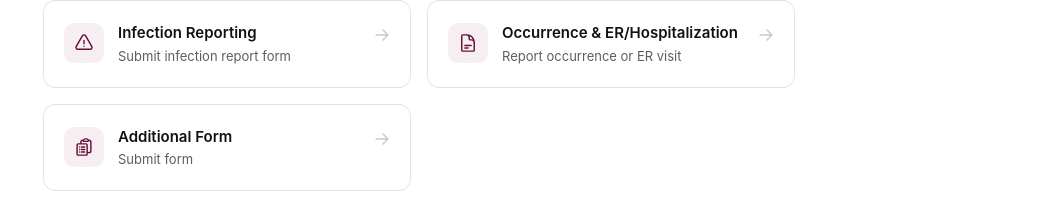
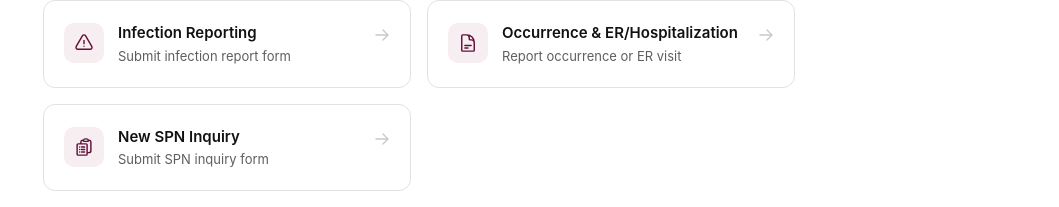
Before and after one commit to wellboundSig/hub, a plain HTML site: page index.html in a window 1280 px wide. Shown: the part 154-361 px from the top of the page, without its empty margins (221-1280 px from the left). Drawn offline with Linux system fonts and the light colour scheme.

Commit message:
Rename form card to New SPN Inquiry
Co-authored-by: Cursor <cursoragent@cursor.com>

```diff
--- a/index.html
+++ b/index.html
@@ -721,8 +721,8 @@
           <svg xmlns="http://www.w3.org/2000/svg" fill="none" viewBox="0 0 24 24" stroke-width="1.75" stroke="currentColor"><path stroke-linecap="round" stroke-linejoin="round" d="M9 12h3.75M9 15h3.75M9 18h3.75m3 .75H18a2.25 2.25 0 0 0 2.25-2.25V6.108c0-1.135-.845-2.098-1.976-2.192a48.424 48.424 0 0 0-1.123-.08m-5.801 0c-.065.21-.1.433-.1.664 0 .414.336.75.75.75h4.5a.75.75 0 0 0 .75-.75 2.25 2.25 0 0 0-.1-.664m-5.8 0A2.251 2.251 0 0 1 13.5 2.25H15a2.25 2.25 0 0 1 2.15 1.586m-5.8 0c-.376.023-.75.05-1.124.08C9.095 4.01 8.25 4.973 8.25 6.108V8.25m0 0H4.875c-.621 0-1.125.504-1.125 1.125v11.25c0 .621.504 1.125 1.125 1.125h9.75c.621 0 1.125-.504 1.125-1.125V9.375c0-.621-.504-1.125-1.125-1.125H8.25ZM6.75 12h.008v.008H6.75V12Zm0 3h.008v.008H6.75V15Zm0 3h.008v.008H6.75V18Z"/></svg>
         </div>
         <div class="card-body">
-          <div class="card-title">Additional Form</div>
-          <div class="card-desc">Submit form</div>
+          <div class="card-title">New SPN Inquiry</div>
+          <div class="card-desc">Submit SPN inquiry form</div>
         </div>
         <div class="card-arrow">
           <svg xmlns="http://www.w3.org/2000/svg" fill="none" viewBox="0 0 24 24" stroke-width="2" stroke="currentColor"><path stroke-linecap="round" stroke-linejoin="round" d="M13.5 4.5 21 12m0 0-7.5 7.5M21 12H3"/></svg>
--- a/links.js
+++ b/links.js
@@ -90,7 +90,7 @@ window.LINK_GROUPS = [
     links: [
       { url: "https://forms.office.com/Pages/ResponsePage.aspx?id=2BKJsHSvDUqUZ2840rDSfX8iIdkQxk9OoE8O8m86VV1UNENJT044RjhFRDc2M1JSQ0ZSOUhGMTZDMi4u", label: "Infection Reporting Form" },
       { url: "https://forms.office.com/Pages/ResponsePage.aspx?id=2BKJsHSvDUqUZ2840rDSfX8iIdkQxk9OoE8O8m86VV1UNVBEOFFPN0xCMDVMWkZDWU43NkM0TFNDRS4u", label: "Occurrence & ER/Hospitalization Form" },
-      { url: "https://forms.cloud.microsoft/Pages/ResponsePage.aspx?id=2BKJsHSvDUqUZ2840rDSfUN9ds4-VRFKm2EevKB0MhRUNU5HN0tDVVZUT0VTMFZYRjE1S1VJT1RUMy4u", label: "Additional Form" }
+      { url: "https://forms.cloud.microsoft/Pages/ResponsePage.aspx?id=2BKJsHSvDUqUZ2840rDSfUN9ds4-VRFKm2EevKB0MhRUNU5HN0tDVVZUT0VTMFZYRjE1S1VJT1RUMy4u", label: "New SPN Inquiry" }
     ]
   }
 ];
```
